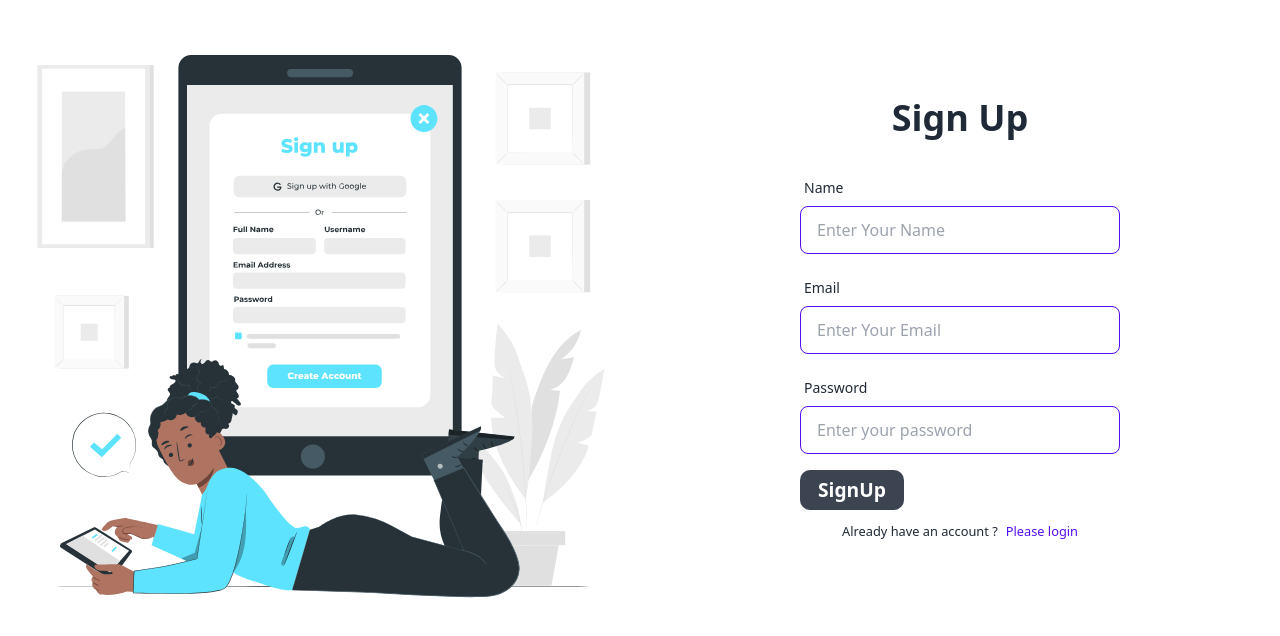
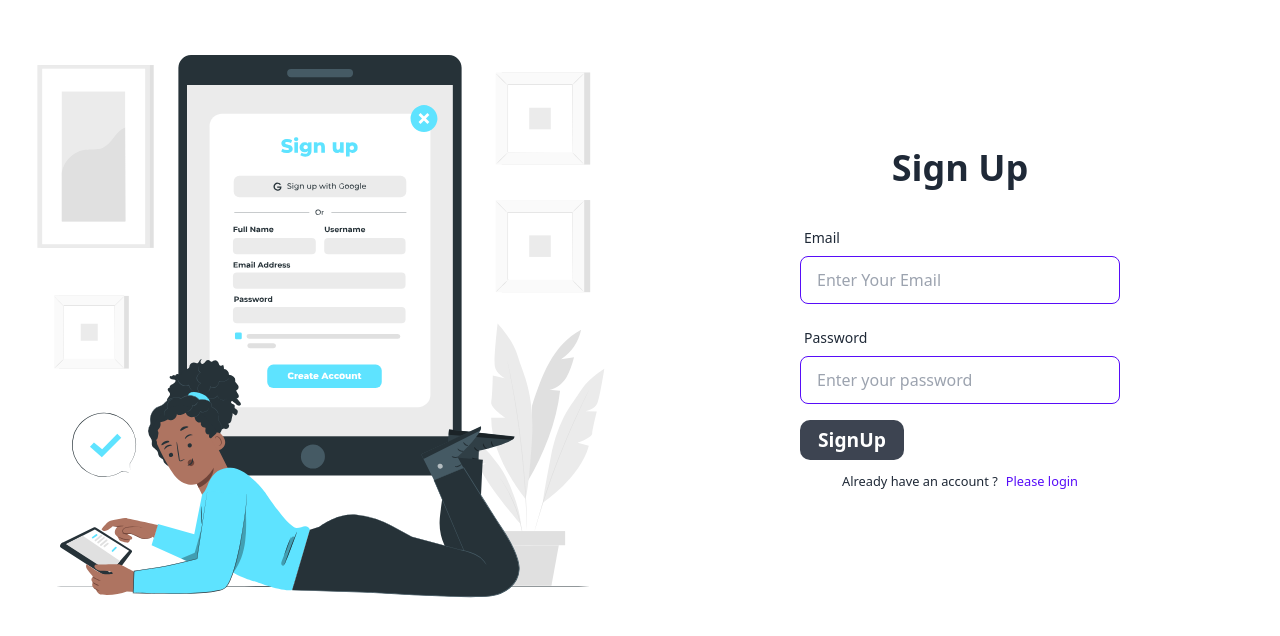
Before and after one commit to shohidul-jaman-anik/motherCareSoftTestFrontEnd, a Next.js app: page /auth/register in a window 1280 px wide. Shown: the top 636 px of the page. Built offline with nearby package versions, Linux system fonts and the light colour scheme.

Commit message:
testing deployment

```diff
--- a/src/pages/auth/register.js
+++ b/src/pages/auth/register.js
@@ -54,7 +54,7 @@ const register = () => {
                     <h2 className="text-center text-4xl font-bold mb-8">Sign Up</h2>
 
 
-                    <div className="lg:ml-40 form-control border-0">
+                    {/* <div className="lg:ml-40 form-control border-0">
                         <label className="label">
                             <span className="label-text">Name</span>
                         </label>
@@ -69,7 +69,7 @@ const register = () => {
 
 
                         </label>
-                    </div>
+                    </div> */}
 
                     <div className="lg:ml-40 form-control border-0">
                         <label className="label">
```
